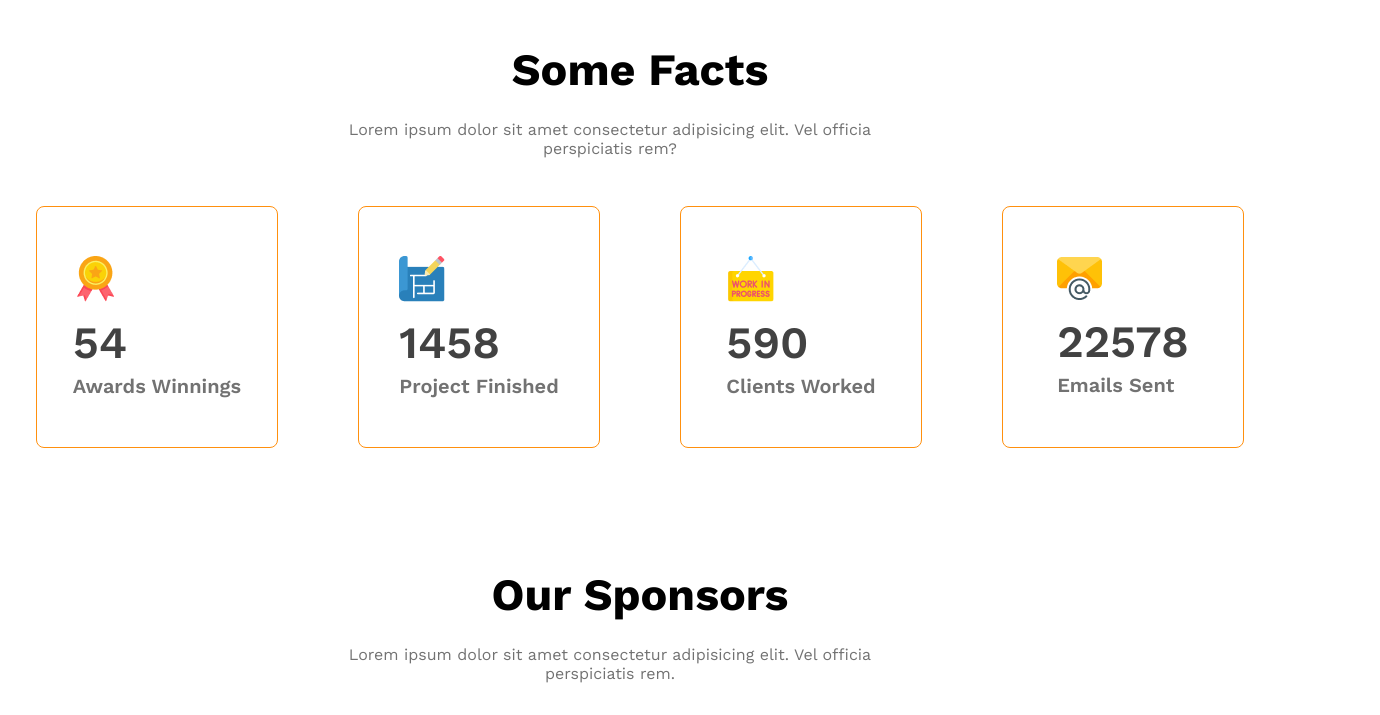
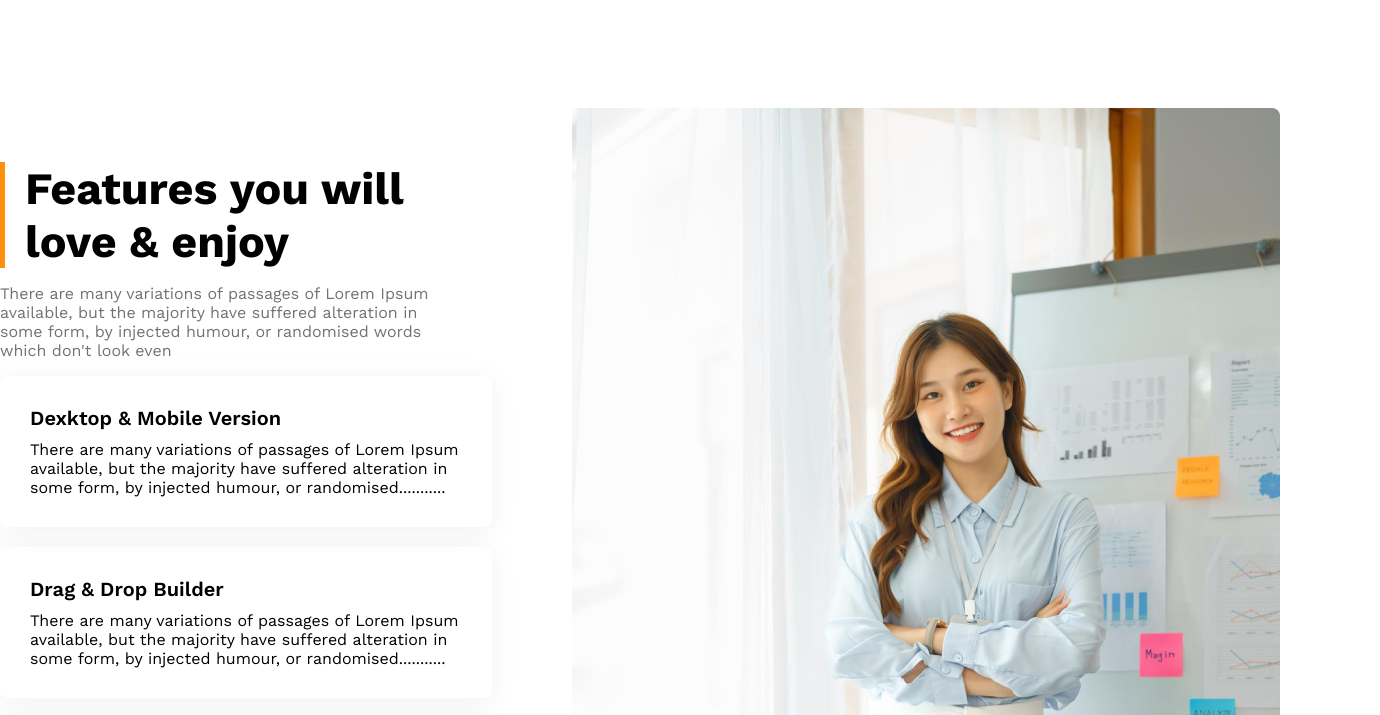
Before and after one commit to huraira775/g3-architects-responsive-websites, a plain HTML site: page index.html in a window 1280 px wide. Shown: the part 1996-2711 px from the top of the page, 1380 px wide, since content can reach past the window. Drawn offline with nearby package versions, Linux system fonts and the light colour scheme.

Commit message:
added feature section

```diff
--- a/index.html
+++ b/index.html
@@ -9,7 +9,8 @@
 </head>
 
 <body class="work-sans-font">
-    <header class="bg-light">
+    <div class="container">
+        <header class="header bg-light">
             <nav class="navbar display-flex">
                 <h3 class="brand-title text-black">G3 Architects</h3>
                 <!-- ul.nav-links>li.nav-item*4>a -->
@@ -26,7 +27,8 @@
                 <div class="banner-content">
                     <h1 class="banner-title">Brand New <br> Group of Architects</h1>
                     <p class="banner-description">Lorem ipsum dolor sit amet consectetur adipisicing elit. Molestiae
-                    corrupti blanditiis, expedita minima numquam ab debitis voluptas? Sint excepturi doloribus aliquid,
+                        corrupti blanditiis, expedita minima numquam ab debitis voluptas? Sint excepturi doloribus
+                        aliquid,
                         consequuntur, ea, explicabo iusto tenetur illo ex asperiores architecto?</p>
                     <button class="btn-primary">Explore More</button>
                 </div>
@@ -41,8 +43,8 @@
             <!-- teams section -->
             <section class="teams display-flex">
                 <div class="team-image-container">
-                <img src="images/team1.png" alt="team1 photo where two people were discussing something very serious"
-                    srcset="">
+                    <img src="images/team1.png"
+                        alt="team1 photo where two people were discussing something very serious" srcset="">
                     <img src="images/team2.png"
                         alt="Photo contains some architectures who gathered to take a group photo of them" srcset="">
                     <img src="images/team3.png"
@@ -62,8 +64,37 @@
                 </div>
             </section>
             <!-- features sections -->
-        <section>
+            <section class="feature-container display-flex">
+                <div class="feature-intro display-flex">
+                    <div>
+                        <h3 id="feature-section-border" class="section-title">Features you will love & enjoy</h3>
+                        <p class="text-light-gray">There are many variations of passages of Lorem Ipsum available, but the majority have suffered alteration in some form, by injected humour, or randomised words which don't look even</p>
+                    </div>
+                    <!-- div.feature-cards-container>.feature-card*4>h4.feature-card-title + p.feature-card-description -->
+                    <div class="feature-cards-container display-flex">
+                        <div class="feature-card">
+                            <h4 class="feature-card-title">Dexktop & Mobile Version</h4>
+                            <p class="feature-card-description">There are many variations of passages of Lorem Ipsum available, but the majority have suffered alteration in some form, by injected humour, or randomised...........</p>
+                        </div>
+                        <div class="feature-card">
+                            <h4 class="feature-card-title">Drag & Drop Builder</h4>
+                            <p class="feature-card-description">There are many variations of passages of Lorem Ipsum available, but the majority have suffered alteration in some form, by injected humour, or randomised...........</p>
+                        </div>
+                        <div class="feature-card">
+                            <h4 class="feature-card-title">Awesome Modern Design</h4>
+                            <p class="feature-card-description">There are many variations of passages of Lorem Ipsum available, but the majority have suffered alteration in some form, by injected humour, or randomised...........</p>
+                        </div>
+                        <div class="feature-card">
+                            <h4 class="feature-card-title">Super Easy to Edit</h4>
+                            <p class="feature-card-description">There are many variations of passages of Lorem Ipsum available, but the majority have suffered alteration in some form, by injected humour, or randomised...........</p>
+                        </div>
+                    </div>
+                </div>
 
+                <div class="feature-image-container">
+                    <img src="images/architect.png" alt="" srcset="">
+
+                </div>
             </section>
 
 
@@ -71,7 +102,8 @@
             <section class="facts">
                 <div class="section-intro">
                     <h3 class="section-title">Some Facts</h3>
-                <p class="section-tagline text-light-gray">Lorem ipsum dolor sit amet consectetur adipisicing elit. Vel
+                    <p class="section-tagline text-light-gray">Lorem ipsum dolor sit amet consectetur adipisicing elit.
+                        Vel
                         officia perspiciatis rem?</p>
                 </div>
 
@@ -117,7 +149,8 @@
             <section class="sponsors">
                 <div class="section-intro">
                     <h3 class="section-title">Our Sponsors</h3>
-                <p class="section-tagline text-light-gray">Lorem ipsum dolor sit amet consectetur adipisicing elit. Vel
+                    <p class="section-tagline text-light-gray">Lorem ipsum dolor sit amet consectetur adipisicing elit.
+                        Vel
                         officia perspiciatis rem.</p>
                 </div>
                 <div class="sponsor-images">
@@ -137,6 +170,8 @@
         <footer>
 
         </footer>
+    </div>
+
 </body>
 
 </html>
--- a/styles/g3Architects.css
+++ b/styles/g3Architects.css
@@ -10,8 +10,25 @@
 
 body{
     font-family: "Work Sans", sans-serif;
+    margin: 0;
+    /* padding: 0 20px; */
+
+    box-sizing: border-box;
+
 }
 
+.container{
+  /* max-width: 1440px;
+  width: 100%; */
+  margin: 0 auto;
+  /* padding: 0 20px; */
+}
+.header{
+
+  width: 100%;
+  padding: 0 50px;
+
+}
 /* shared styles */
 .display-flex {
   display: flex;
@@ -54,6 +71,7 @@ body{
   max-width: 1440px;
   width: 100%;
   margin: 0 auto;
+
 }
 main>section{
   margin-top: 120px;
@@ -110,6 +128,7 @@ main>section{
   /* border-radius: 8px; */
   /* max-width: 1440px; */
   width: 100%;
+  margin-bottom: 50px;
 }
 
 /* teams styles */
@@ -208,6 +227,66 @@ main>section{
   filter: grayscale(100);
 }
 
+/* feature section related styles */
+.feature-container{
+  justify-content: space-between;
+  /* align-items: center; */
+  gap: 140px;
+  /* margin-top: 120px; */
+     align-items: center;
+}
+#feature-section-border{
+  border-left: 5px solid #FF900E;
+  padding-left: 20px;
+  margin: 0;
+
+}
+.feature-intro{
+  flex-direction: column;
+  gap: 0;
+}
+
+.feature-cards-container{
+  flex-direction: column;
+    gap: 20px;
+
+
+}
+
+.feature-card{
+  display: flex;
+  flex-direction: column;
+  max-width: 520px;
+  width: 100%;
+  box-shadow: 0 4px 30px 0 rgba(0, 0, 0, 0.06);
+  border-radius: 8px;
+  padding: 30px;
+}
+
+.feature-card-title{
+  font-size: 1.25rem;
+  font-weight: 600;
+  margin: 0 0 10px 0;
+}
+.feature-card-description{
+  font-size: 1rem;
+  font-weight: 400;
+  margin: 0;
+}
+.feature-image-container{
+  /* max-width: 500px;
+  width: 100%; */
+
+}
+.feature-image-container>img{
+  /* width: 100%;
+  height: 850px;
+  border-radius: 8px; */
+}
+
+
+
+
 /* responsive media queries  */
 /* for smaller devices */
 @media screen and (max-width:576px){
```
Lines whose indentation alone changed are shown as unchanged.
